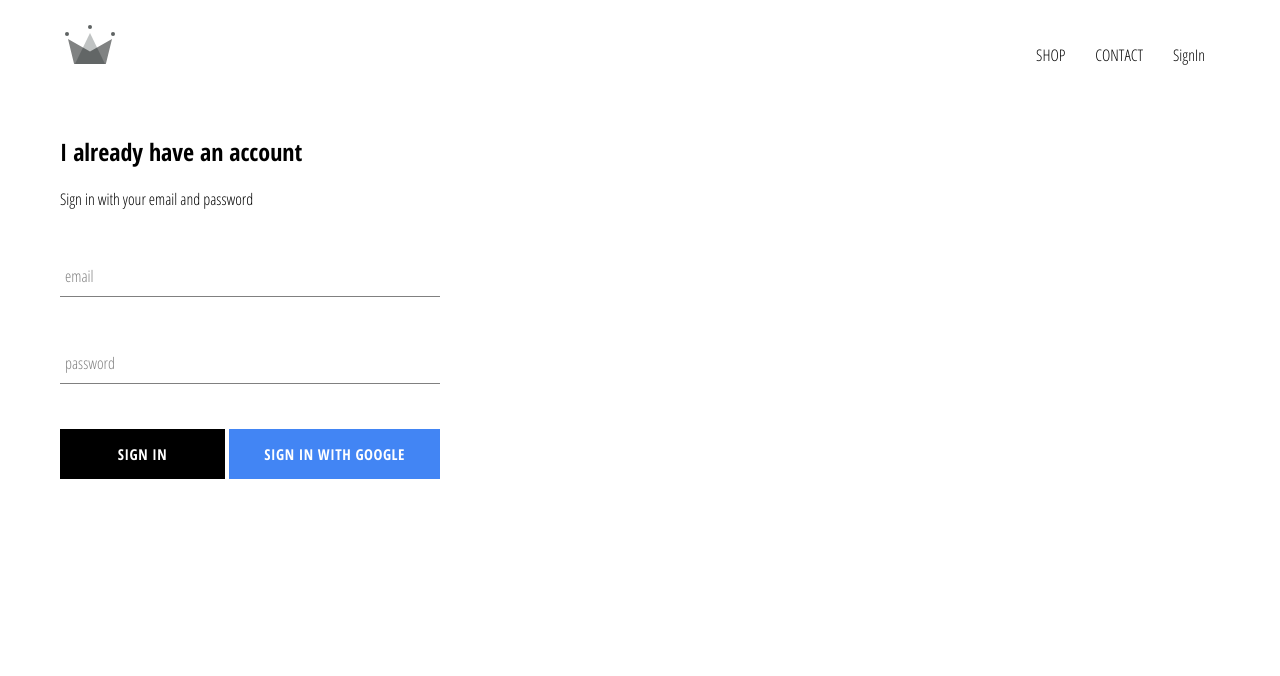
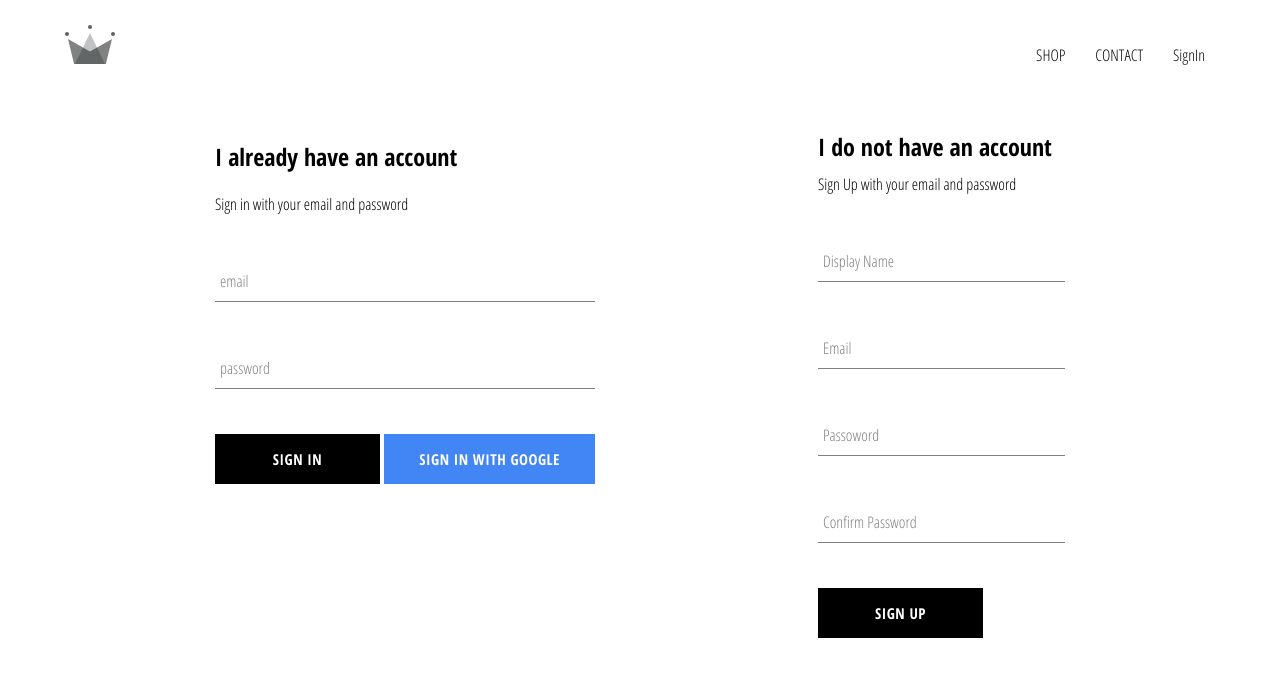
Before and after one commit to chrisn78/ecommerce-clothing, a React (Create React App) app: page /signin in a window 1280 px wide. Shown: the top 676 px of the page. Built offline with nearby package versions, Linux system fonts and the light colour scheme; no server answers.

Commit message:
finishing sign in handle submit method

```diff
--- a/src/App.js
+++ b/src/App.js
@@ -7,7 +7,7 @@
 import ShopPage from './pages/shop/shop.component';
 import Header from './components/header/header.component';
 import SignInAndSignUp from './pages/signin-and-signup/signin-and-signup.component';
-import { auth } from './firebase/firebase.utils';
+import { auth, createUserProfileDocument } from './firebase/firebase.utils';
 
 class App extends React.Component {
   constructor() {
@@ -19,10 +19,21 @@
   }
   unsubcribeFromAuth=null
   componentDidMount() {
-    this.unsubcribeFromAuth=auth.onAuthStateChanged(user => {
-      this.setState({ currentUser: user })
-      console.log(user);
-    })
+    this.unsubcribeFromAuth = auth.onAuthStateChanged(async userAuth => {
+      if (userAuth) {
+        const userRef = await createUserProfileDocument(userAuth);
+        userRef.onSnapshot(snapShot => {
+          this.setState({
+            currentUser: {
+              id: snapShot.id,
+              ...snapShot.data()
+            }
+          });
+          console.log(this.state);
+        });
+      }
+      this.setState({ currentUser: userAuth });
+    });
   }
 
   componenWillUnmount() {
--- a/src/components/form-input/form-input.component.jsx
+++ b/src/components/form-input/form-input.component.jsx
@@ -7,7 +7,7 @@
         <input className='form-input' onChange={handleChange}{...otherProps} />
         {
             label ?
-                (<label className={`${otherProps.value.length} ? 'shrink':''} form-input-label`}>
+                (<label className={`${otherProps.value.length ? 'shrink':''} form-input-label`}>
                    {label}
                 </label>)
                 :null
--- a/src/components/sign-in/sign-in.component.jsx
+++ b/src/components/sign-in/sign-in.component.jsx
@@ -2,7 +2,7 @@
 import FormInput from '../form-input/form-input.component';
 import './sign-in.styles.scss';
 import CustomButton from '../custom-button/custom-button.component';
-import { signInWithGoogle } from '../../firebase/firebase.utils';
+import { auth, signInWithGoogle } from '../../firebase/firebase.utils';
 
 class SignIn extends React.Component{
     constructor(props) {
@@ -13,9 +13,17 @@
             password: ''
         }
     }
-    handleSubmit = event => {
-        event.preventDefault();
-        this.setState({email:'',password:''})
+    handleSubmit = async event => {
+      event.preventDefault();
+      const { email, password } = this.state;
+      try {
+        await auth.signInWithEmailAndPassword(email, password);
+this.setState({ email: "", password: "" });
+      }
+      catch (error) {
+        console.log(error);
+      }
+
     }
     handleChange = event => {
         const { value, name } = event.target;
--- /dev/null
+++ b/src/components/sign-up/sign-up.component.jsx
@@ -0,0 +1,95 @@
+import React from 'react';
+
+import FormInput from '../form-input/form-input.component';
+import CustomButton from '../custom-button/custom-button.component';
+
+import { auth, createUserProfileDocument } from '../../firebase/firebase.utils';
+
+import './sign-up.styles.scss';
+
+class SignUp extends React.Component{
+    constructor() {
+        super();
+
+        this.state = {
+            displayName: '',
+            email: '',
+            password:'',
+            confirmPassword:''
+        }
+    }
+    handleSubmit = async event => {
+        event.preventDefault();
+        const { displayName, email, password, confirmPassword } = this.state;
+        if (password !== confirmPassword) {
+            alert("Password don't match");
+            return;
+        }
+        try {
+            const { user } = await auth.createUserWithEmailAndPassword(
+                email,
+                password);
+            await createUserProfileDocument(user, { displayName });
+            this.setState({
+                displayName: "",
+                email: "",
+                password: "",
+                confirmPassword: "",
+            });
+        } catch (error) {
+            console.error(error);
+        }
+    };
+    handleChange = event => {
+         const { name, value } = event.target;
+        this.setState({[name]: value});
+    }
+
+    render() {
+        const { displayName, email, password, confirmPassword } = this.state;
+        return (
+          <div className="sign-up">
+            <h2 className="title">I do not have an account</h2>
+            <span>Sign Up with your email and password</span>
+            <form className="sign-up-form" onSubmit={this.handleSubmit}>
+              <FormInput
+                type="text"
+                name="displayName"
+                value={displayName}
+                onChange={this.handleChange}
+                label="Display Name"
+                required
+              />
+              <FormInput
+                type="email"
+                name="email"
+                value={email}
+                onChange={this.handleChange}
+                label="Email"
+                required
+              />
+              <FormInput
+                type="password"
+                name="password"
+                value={password}
+                onChange={this.handleChange}
+                label="Passoword"
+                required
+              />
+              <FormInput
+                type="password"
+                name="confirmPassword"
+                value={confirmPassword}
+                onChange={this.handleChange}
+                label="Confirm Password"
+                required
+                />
+                    <CustomButton type='submit'>
+                        Sign Up
+                    </CustomButton>
+            </form>
+          </div>
+        );
+    }
+}
+export default SignUp;
--- /dev/null
+++ b/src/components/sign-up/sign-up.styles.scss
@@ -0,0 +1,9 @@
+.sign-up{
+    display: flex;
+    flex-direction: column;
+    widows: 380px;
+
+    .title{
+        margin:10px 0;
+    }
+}
--- a/src/firebase/firebase.utils.js
+++ b/src/firebase/firebase.utils.js
@@ -12,7 +12,29 @@
     messagingSenderId: "134283250644",
     appId: "1:134283250644:web:afa03b37bba8f6aebd2441",
     measurementId: "G-SDHYX7K728"
-  };
+};
+
+export const createUserProfileDocument = async (userAuth,additionalData) => {
+    if (!userAuth) return;
+    const userRef = firestore.doc(`users/${userAuth.uid}`);
+    const snapShot = await userRef.get();
+
+    if (!snapShot.exists) {
+        const { displayName, email } = userAuth;
+        const createdAt = new Date();
+        try {
+            await userRef.set({
+                displayName,
+                email,
+                createdAt,
+                ...additionalData
+            })
+        } catch (error) {
+            console.log('error creating user', error.message);
+        }
+    }
+    return userRef;
+}
 firebase.initializeApp(config);
 export const auth = firebase.auth();
 export const firestore = firebase.firestore();
--- a/src/pages/signin-and-signup/signin-and-signup.component.jsx
+++ b/src/pages/signin-and-signup/signin-and-signup.component.jsx
@@ -1,12 +1,14 @@
 import React from 'react';
 
-import SignIn from '../../components/sign-in/sign-in.component'
+import SignIn from '../../components/sign-in/sign-in.component';
+import SignUp from '../../components/sign-up/sign-up.component';
 
 import "./signin-and-signup.styles.scss";
 
 const SignInAndSignUp = () => (
     <div className='sign-in-and-sign-up'>
         <SignIn />
+        <SignUp />
     </div>
 );
 
--- a/src/pages/signin-and-signup/signin-and-signup.styles.scss
+++ b/src/pages/signin-and-signup/signin-and-signup.styles.scss
@@ -0,0 +1,6 @@
+.sign-in-and-sign-up{
+    width:850px;
+    display: flex;
+    justify-content: space-between;
+    margin: 30px auto;
+}
```
